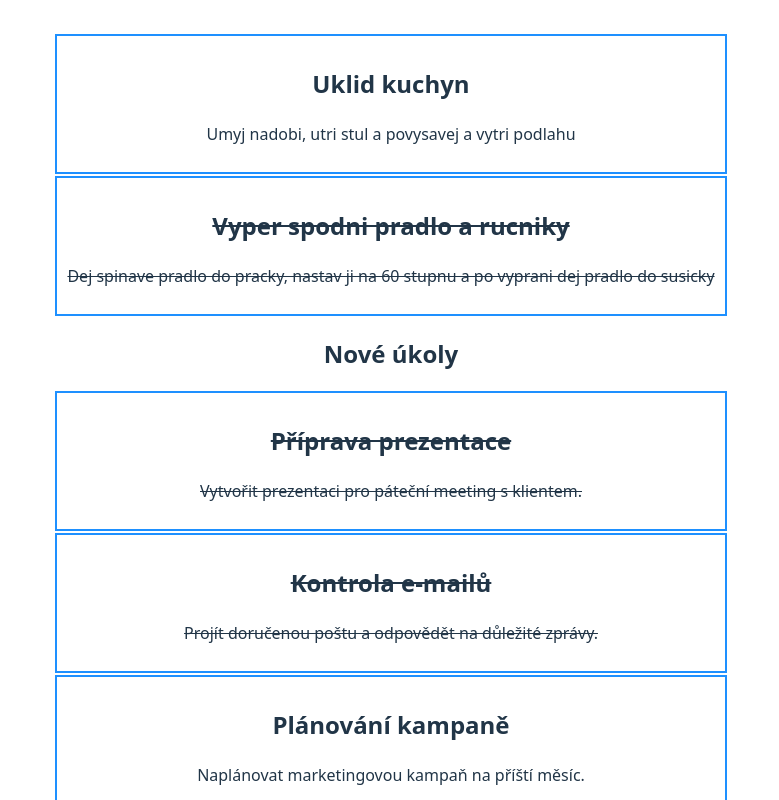
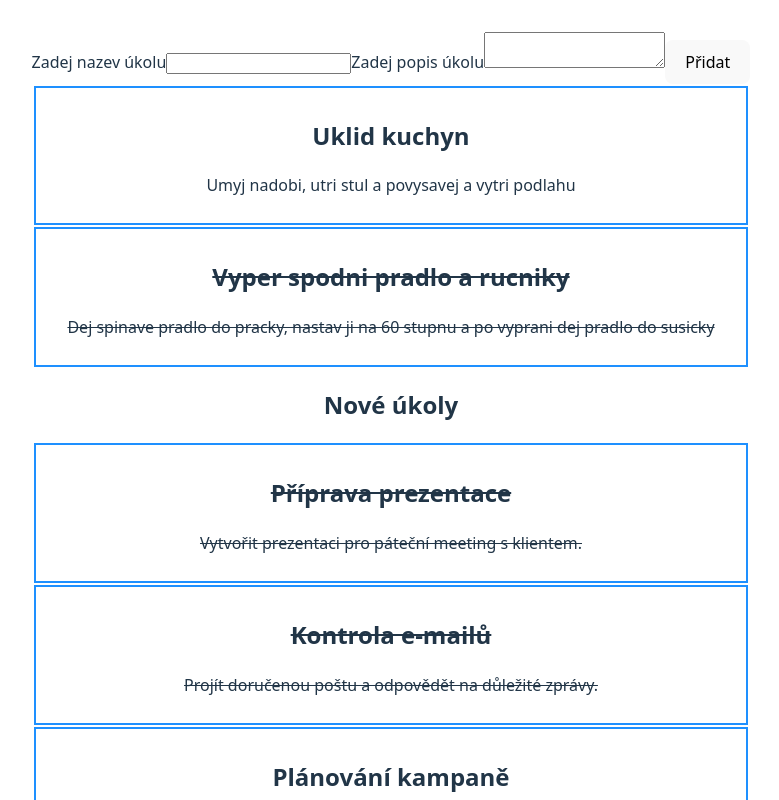
Before and after one commit to BarbaraStrbikova/ukolnicek, a React (Vite) app: page / in a window 1280 px wide. Shown: the top 800 px of the page, without its empty margins (249-1028 px from the left). Built offline with nearby package versions, Linux system fonts and the light colour scheme.

Commit message:
komponenta Form

```diff
--- a/src/App.tsx
+++ b/src/App.tsx
@@ -1,13 +1,16 @@
 
-import { useState } from 'react';
+
 import './App.css'
 
 import  {Item } from './components/Item';
 import type { ItemData } from './components/Item';
 
-import {List} from './components/List'
+import {List} from './components/List';
+
+import {Form} from './components/Form';
 
 function App() {
+
 
   const tasks: ItemData[] = [
   {
@@ -36,6 +39,7 @@ function App() {
 
   return (
     <>
+    <Form/>
      <Item
       title="Uklid kuchyn"
       description='Umyj nadobi, utri stul a povysavej a vytri podlahu'
@@ -48,6 +52,7 @@ function App() {
     <List title="Nové úkoly" items={tasks}/>
 
 
+
     </>
   )
 }
--- /dev/null
+++ b/src/components/Form.tsx
@@ -0,0 +1,40 @@
+import { useState } from 'react';
+
+type FormData = {
+  title: string;
+  description: string;
+}
+
+
+export function Form () {
+ const [formData, setFormData] = useState<FormData>({
+  title: '',
+  description: '',
+})
+
+const handleSubmit = (e: React.FormEvent<HTMLFormElement>) => {
+  e.preventDefault()
+  console.log('odeslano', formData)
+
+}
+
+const handleChange = (e: React.ChangeEvent<HTMLInputElement | HTMLTextAreaElement> ) => {
+  setFormData({
+    ...formData,
+    [e.target.name] : e.target.value,
+     })
+     console.log(formData)
+}
+
+
+  return (
+    <form onSubmit={handleSubmit}>
+      <label htmlFor="title">Zadej nazev úkolu</label>
+      <input value={formData.title} type="text" id='title' name="title" onChange={handleChange}/>
+      <label htmlFor="description">Zadej popis  úkolu</label>
+      <textarea value={formData.description} id='description' name="description" onChange={handleChange} />
+      <button type="submit">Přidat</button>
+
+    </form>
+  )
+}
```
